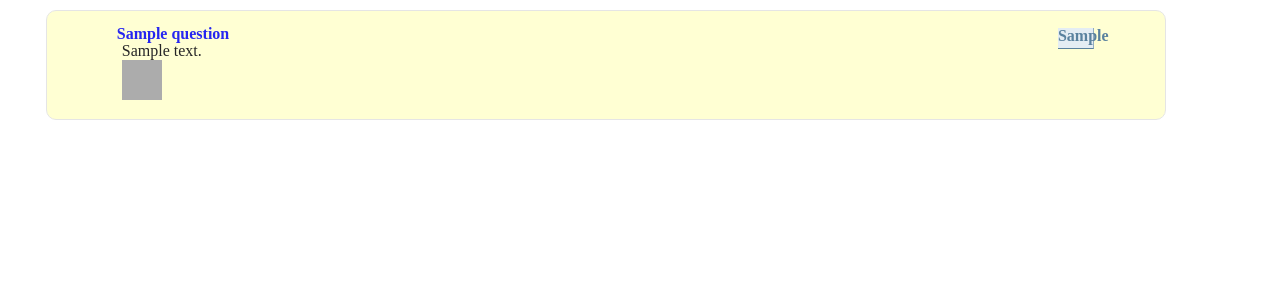
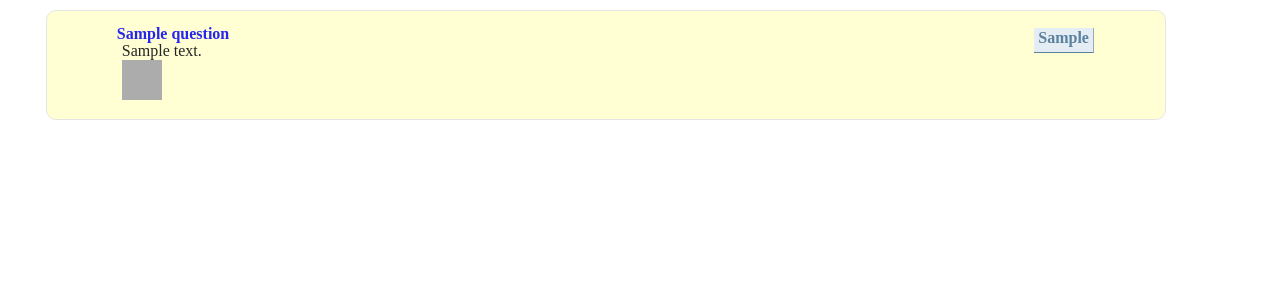
Before and after one commit to sunshinezxf/Website, a PHP site: page /database/content.php in a window 1280 px wide. Shown: the top 300 px of the page. Run offline with PHP 8.4, Linux system fonts and the light colour scheme; tables that the repository leaves empty or names only in its code hold one stand-in row (values such as "Sample post"); grey boxes are pictures that could not be loaded.

Commit message:
more adjustment
Change-Id: I8521f730d42fdfd9a40547a6f85a8b2602584483

```diff
--- a/css/core.css
+++ b/css/core.css
@@ -277,7 +277,8 @@ div .row {
 	border-radius: 5px;
 }
 
-.side_menu .tag a, .side_menu .tag a:hover, .side_menu .tag a:link, .side_menu .tag a:visited {
+.side_menu .tag a,.side_menu .tag a:hover,.side_menu .tag a:link,.side_menu .tag a:visited
+	{
 	color: #ABCDEF;
 }
 
@@ -480,7 +481,6 @@ div .row {
 }
 
 .tag {
-	width: 35px;
 	height: 20px;
 	text-align: center;
 	baseline: vertical;
@@ -491,7 +491,7 @@ div .row {
 	color: #3E6D8E;
 	font-size: 16px;
 	margin: 2px 2px 2px 10px;
-	margin-left: padding:                   2px 4px;
+	padding: 2px 4px;
 	text-decoration: none;
 	white-space: nowrap;
 	background-color: #E0EAF1;
--- a/database/ask_question_process.php
+++ b/database/ask_question_process.php
@@ -38,7 +38,8 @@ function upload_picture($question_file, $question_username, $question_file_tmp)
 	$type = array (
 			"jpg",
 			"gif",
-			"png"
+			"png",
+			"jpeg"
 	);
 	$adjust = strtolower ( get_suffix ( $question_file ) );
 	if (in_array ( strtolower ( get_suffix ( $question_file ) ), $type )) {
```
